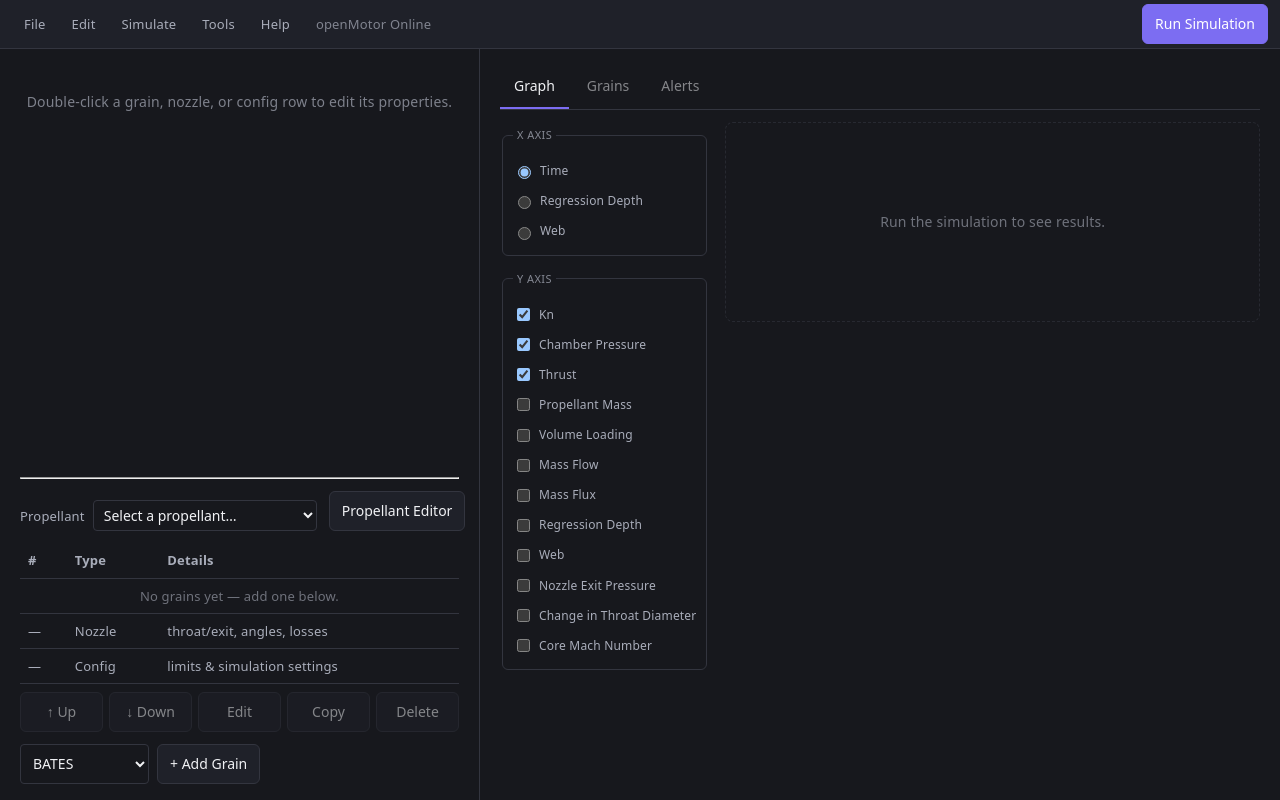
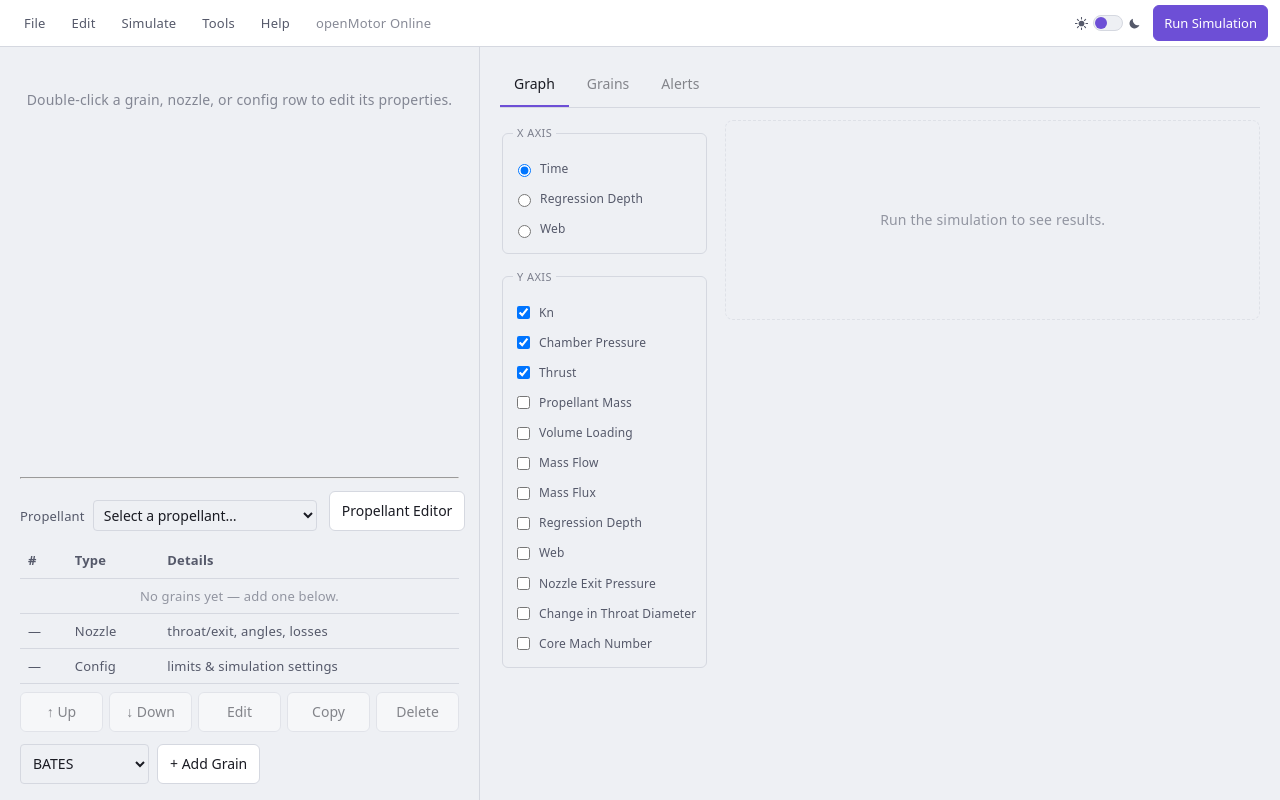
Before and after one commit to Chungchiyu/openMotor-online, a React (Vite) app: page / in a window 1280 px wide. Built offline with nearby package versions, Linux system fonts and the light colour scheme.

Commit message:
Add light/dark theme toggle
Follows the OS color-scheme preference by default; a menu-bar toggle lets the
user pin an explicit choice (persisted to localStorage), which then overrides
the OS preference via a data-theme attribute on <html>.

```diff
--- a/src/App.css
+++ b/src/App.css
@@ -1,6 +1,8 @@
-/* Dark palette unconditionally (not tied to OS preference) — the original desktop app always
-   renders dark regardless of system theme, and that's a strong, immediately visible part of what
-   makes this look like openMotor rather than a generic light web form. */
+/* Dark by default regardless of system theme — the original desktop app always rendered dark, and
+   that's a strong, immediately visible part of what makes this look like openMotor rather than a
+   generic light web form. The theme toggle (ThemeToggle/useTheme) sets data-theme on <html>: it
+   follows the OS preference until the user picks explicitly, at which point the light palette
+   below can override this block. */
 :root {
   --text: #a9adba;
   --text-h: #f0f1f4;
@@ -10,6 +12,19 @@
   --accent: #7c6df2;
   --accent-bg: rgba(124, 109, 242, 0.18);
   --accent-border: rgba(124, 109, 242, 0.6);
+  color-scheme: dark;
+}
+
+:root[data-theme='light'] {
+  --text: #55596a;
+  --text-h: #1a1b23;
+  --bg: #eef0f4;
+  --bg-raised: #ffffff;
+  --border: #d5d8e0;
+  --accent: #6d4fd6;
+  --accent-bg: rgba(109, 79, 214, 0.12);
+  --accent-border: rgba(109, 79, 214, 0.5);
+  color-scheme: light;
 }
 
 .app {
@@ -111,6 +126,57 @@
   gap: 6px;
   font-size: 12px;
   color: var(--text);
+}
+
+.run-button {
+  padding: 4px 10px;
+  font-size: 13px;
+}
+
+.theme-toggle {
+  display: flex;
+  align-items: center;
+  gap: 5px;
+  padding: 0;
+  border: none;
+  background: transparent;
+  color: var(--text);
+}
+
+.theme-toggle:hover:not(:disabled) {
+  border-color: transparent;
+  color: var(--text-h);
+}
+
+.theme-toggle-icon {
+  width: 13px;
+  height: 13px;
+  flex: none;
+}
+
+.theme-toggle-track {
+  position: relative;
+  width: 30px;
+  height: 16px;
+  border-radius: 8px;
+  background: var(--bg);
+  border: 1px solid var(--border);
+  flex: none;
+}
+
+.theme-toggle-thumb {
+  position: absolute;
+  top: 1px;
+  left: 1px;
+  width: 12px;
+  height: 12px;
+  border-radius: 50%;
+  background: var(--accent);
+  transition: transform 0.15s ease;
+}
+
+.theme-toggle[aria-checked='true'] .theme-toggle-thumb {
+  transform: translateX(14px);
 }
 
 .about-dialog-backdrop {
--- a/src/App.tsx
+++ b/src/App.tsx
@@ -16,8 +16,10 @@ import { PreferencesDialog } from './ui/PreferencesDialog';
 import { PropellantLibraryProvider } from './ui/PropellantLibraryContext';
 import { ProgressDialog } from './ui/ProgressDialog';
 import { ResultsPanel } from './ui/ResultsPanel';
+import { ThemeToggle } from './ui/ThemeToggle';
 import { ToolsMenu } from './ui/ToolsMenu';
 import { UnitsProvider, useUnits } from './ui/UnitsContext';
+import { useTheme } from './ui/useTheme';
 import { APP_VERSION } from './version';
 
 function blankDesign(): MotorDesign {
@@ -28,6 +30,7 @@ function AppInner() {
   const history = useHistory<MotorDesign>(() => loadAutosave() ?? blankDesign());
   const design = history.value;
   const { unitFor } = useUnits();
+  const { theme, toggleTheme } = useTheme();
 
   const [selection, setSelection] = useState<Selection>(null);
   const [result, setResult] = useState<SimulationResult | null>(null);
@@ -253,7 +256,8 @@ function AppInner() {
         <span className="menu-bar-title">openMotor Online</span>
 
         <div className="menu-bar-right">
-          <button className="primary" onClick={() => void handleRun()} disabled={runProgress !== null}>
+          <ThemeToggle theme={theme} onToggle={toggleTheme} />
+          <button className="primary run-button" onClick={() => void handleRun()} disabled={runProgress !== null}>
             {runProgress !== null ? 'Running…' : 'Run Simulation'}
           </button>
         </div>
--- /dev/null
+++ b/src/ui/ThemeToggle.tsx
@@ -0,0 +1,37 @@
+import type { Theme } from './useTheme';
+
+interface Props {
+  theme: Theme;
+  onToggle: () => void;
+}
+
+/** Sliding light/dark switch with a fixed sun icon at one end and moon at the other — the thumb
+ * slides to match the active theme rather than the icons swapping places. */
+export function ThemeToggle({ theme, onToggle }: Props) {
+  return (
+    <button
+      type="button"
+      className="theme-toggle"
+      role="switch"
+      aria-checked={theme === 'dark'}
+      title={`Switch to ${theme === 'dark' ? 'light' : 'dark'} theme`}
+      onClick={onToggle}
+    >
+      <svg className="theme-toggle-icon" viewBox="0 0 16 16" aria-hidden="true">
+        <circle cx="8" cy="8" r="3.5" fill="currentColor" />
+        <g stroke="currentColor" strokeWidth="1.3" strokeLinecap="round">
+          <path d="M8 0.5v2M8 13.5v2M15.5 8h-2M2.5 8h-2M13.03 2.97l-1.4 1.4M4.37 11.63l-1.4 1.4M13.03 13.03l-1.4-1.4M4.37 4.37l-1.4-1.4" />
+        </g>
+      </svg>
+      <span className="theme-toggle-track">
+        <span className="theme-toggle-thumb" />
+      </span>
+      <svg className="theme-toggle-icon" viewBox="0 0 16 16" aria-hidden="true">
+        <path
+          fill="currentColor"
+          d="M14 9.8A6.2 6.2 0 0 1 6.2 2a6.2 6.2 0 1 0 7.8 7.8Z"
+        />
+      </svg>
+    </button>
+  );
+}
--- /dev/null
+++ b/src/ui/useTheme.ts
@@ -0,0 +1,54 @@
+import { useEffect, useState } from 'react';
+
+const STORAGE_KEY = 'openmotor-online:theme:v1';
+
+export type Theme = 'light' | 'dark';
+
+function systemTheme(): Theme {
+  return window.matchMedia('(prefers-color-scheme: dark)').matches ? 'dark' : 'light';
+}
+
+function loadStoredTheme(): Theme | null {
+  try {
+    const raw = window.localStorage.getItem(STORAGE_KEY);
+    return raw === 'light' || raw === 'dark' ? raw : null;
+  } catch {
+    return null;
+  }
+}
+
+/**
+ * Follows the OS light/dark preference until the user manually toggles, at which point the
+ * explicit choice is pinned and persisted; the OS listener is only active while no explicit
+ * choice has been made.
+ */
+export function useTheme(): { theme: Theme; toggleTheme: () => void } {
+  const [stored, setStored] = useState<Theme | null>(() => loadStoredTheme());
+  const [system, setSystem] = useState<Theme>(() => systemTheme());
+
+  useEffect(() => {
+    if (stored) return;
+    const mql = window.matchMedia('(prefers-color-scheme: dark)');
+    const onChange = () => setSystem(mql.matches ? 'dark' : 'light');
+    mql.addEventListener('change', onChange);
+    return () => mql.removeEventListener('change', onChange);
+  }, [stored]);
+
+  const theme = stored ?? system;
+
+  useEffect(() => {
+    document.documentElement.setAttribute('data-theme', theme);
+  }, [theme]);
+
+  const toggleTheme = () => {
+    const next: Theme = theme === 'dark' ? 'light' : 'dark';
+    setStored(next);
+    try {
+      window.localStorage.setItem(STORAGE_KEY, next);
+    } catch {
+      // best-effort persistence only
+    }
+  };
+
+  return { theme, toggleTheme };
+}
```
